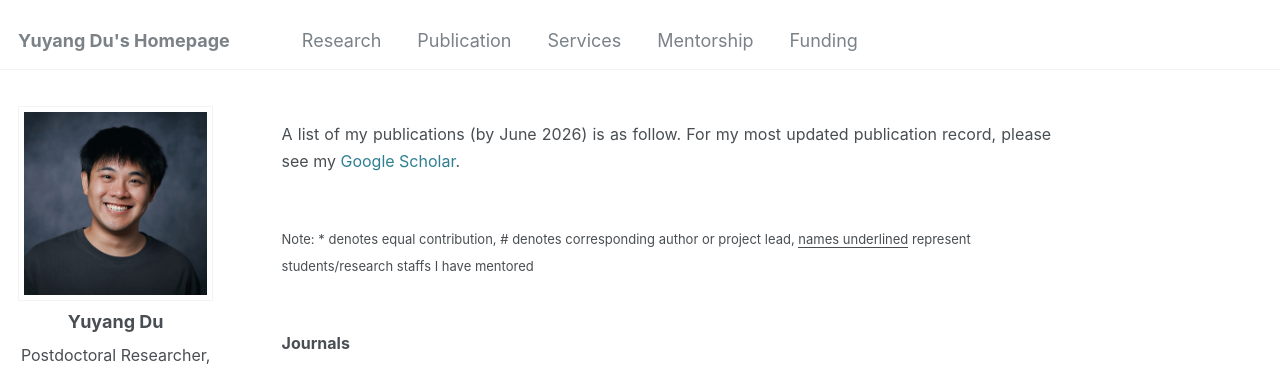
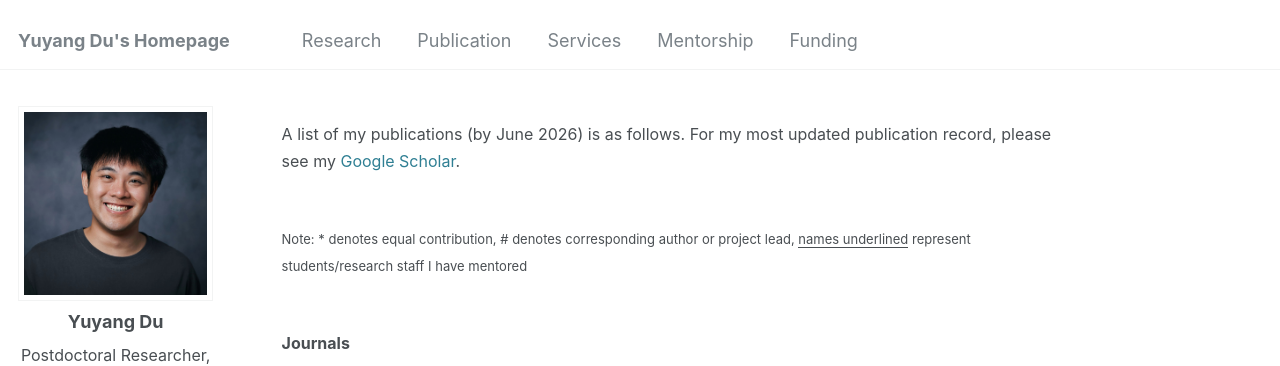
Before and after one commit to yuyangdu01/yuyangdu01.github.io, a Jekyll site: the page built from _pages/publication.md, in a window 1280 px wide and 900 px high. Shown: the top 366 px of the window. Built offline with Jekyll 4.4.1, drawn with Linux system fonts in a browser that asks for light colours; some web fonts are replaced.

Commit message:
Update publication.md

```diff
--- a/_pages/publication.md
+++ b/_pages/publication.md
@@ -13,9 +13,9 @@ a {
 }
 </style>
 
-<p style="text-align: justify;"><font size=3> A list of my publications (by June 2026) is as follow. For my most updated publication record, please see my <a href="https://scholar.google.com/citations?user=DLDht70AAAAJ">Google Scholar</a>.</font></p>
+<p style="text-align: justify;"><font size=3> A list of my publications (by June 2026) is as follows. For my most updated publication record, please see my <a href="https://scholar.google.com/citations?user=DLDht70AAAAJ">Google Scholar</a>.</font></p>
 
-<font size=2><br>Note: * denotes equal contribution, # denotes corresponding author or project lead, <u>names underlined</u> represent students/research staffs I have mentored</font><br>
+<font size=2><br>Note: * denotes equal contribution, # denotes corresponding author or project lead, <u>names underlined</u> represent students/research staff I have mentored</font><br>
 <font size=3><b>Journals</b></font>
 * <font size=3><span style="color: #3a7c22;">[J11]</span> <u>Wang, L.</u>*, <u>Lin, J.</u>*, <b>Du, Y.</b>*, Pan, Y., Chen, K., Liew, S. C., "Fine-Tuning Lightweight LLM for Enhanced Network Understanding: A Rephrase and Contrast Approach." &nbsp;IEEE Transactions on Machine Learning in Communications and Networking, 2026.</font>
 * <font size=3><span style="color: #3a7c22;">[J10]</span> <u>Zhang, F.</u>*, <b>Du, Y.</b>*, Chen, K.*, Shao,Y., Liew, S. C., "Out-of-Distribution in Image Semantic Communication: A Solution with Multimodal Large Language Models." &nbsp;IEEE Transactions on Machine Learning in Communications and Networking, 2025.</font>
```
